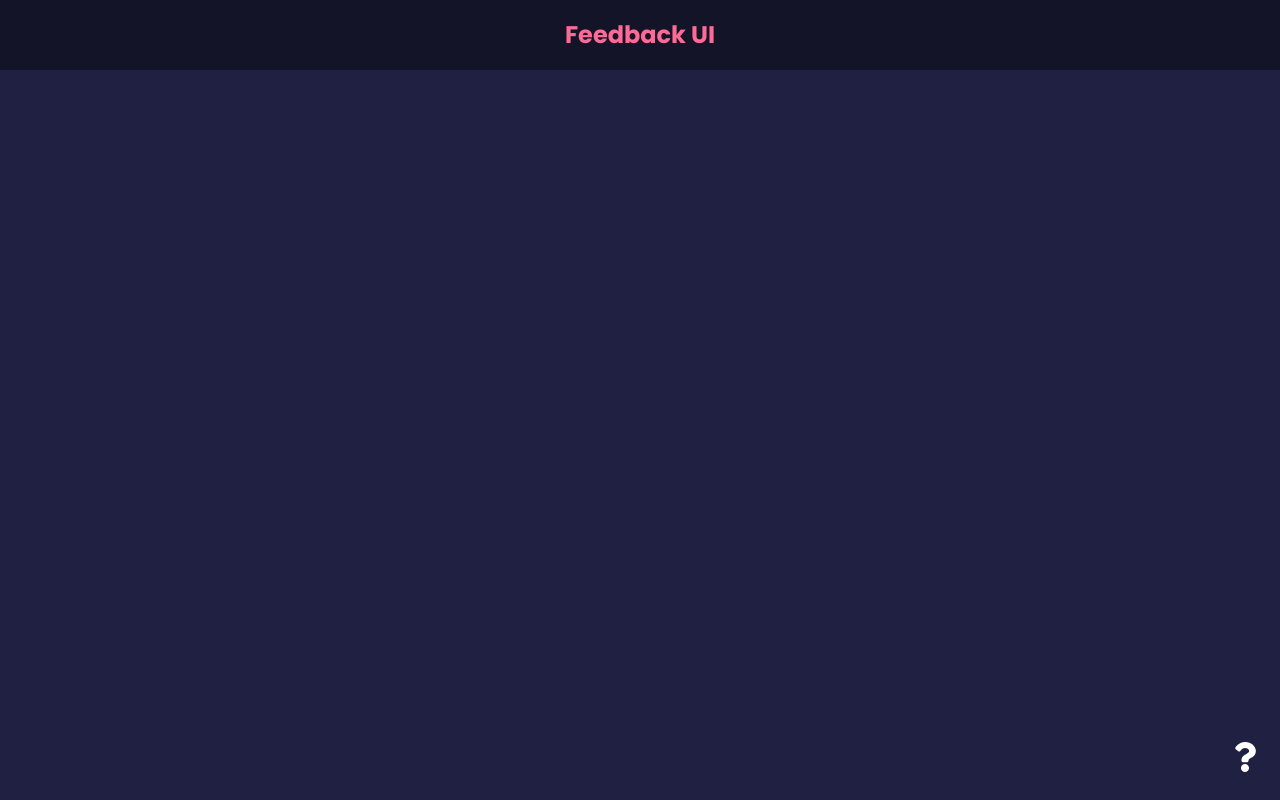
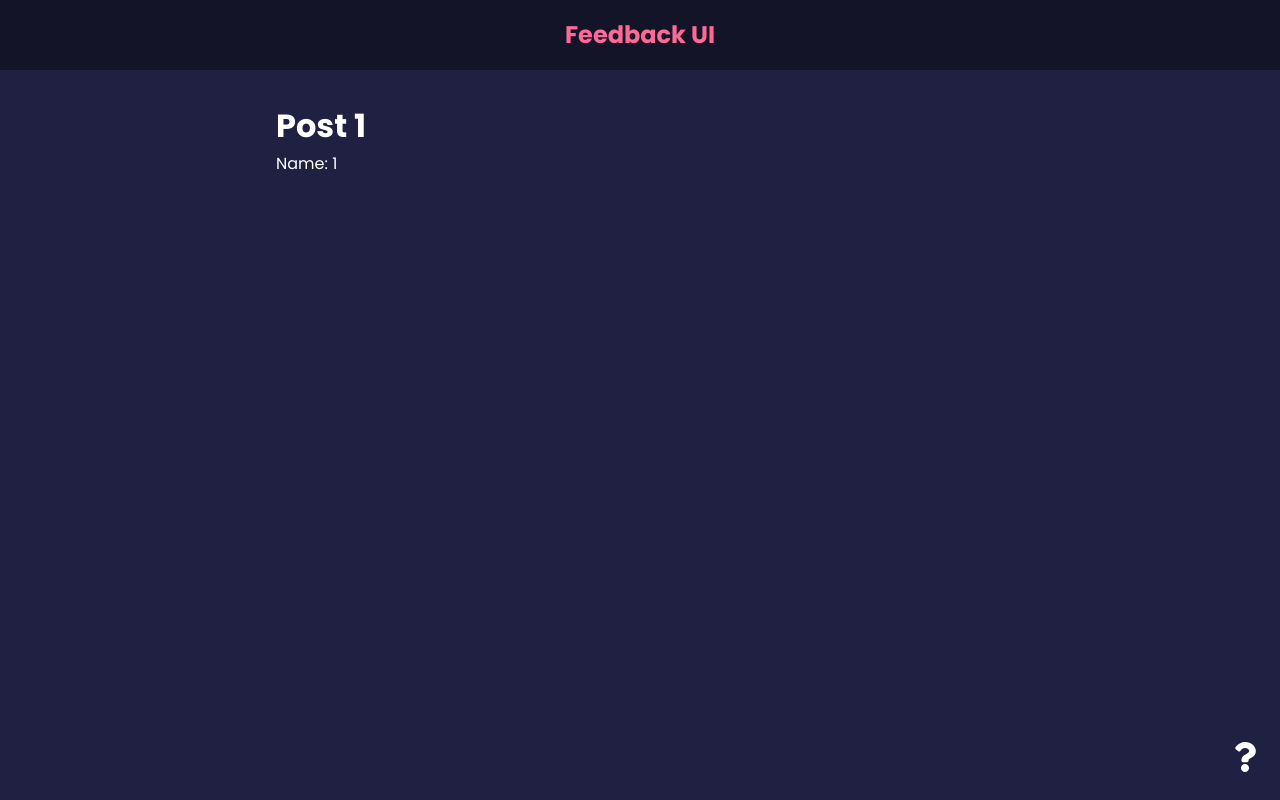
Before and after one commit to anubhavbagri/FeedbackApp-react, a React (Create React App) app: page /post/1/1 in a window 1280 px wide. Before the commit this address had no page. Built offline with nearby package versions, Linux system fonts and the light colour scheme; the HTML template or start-up script is replaced by a standard one.

Commit message:
feat:  useParams in react router

```diff
--- a/src/App.js
+++ b/src/App.js
@@ -8,6 +8,7 @@
 import FeedbackForm from './components/FeedbackForm';
 import AboutPage from './pages/AboutPage';
 import AboutIconLink from './components/AboutIconLink';
+import Post from './components/Post';
 
 function App() {
   const [feedback, setFeedback] = useState(FeedbackData);
@@ -46,6 +47,7 @@
           ></Route>
           {/* <Route path="/about">This is the about route</Route> */}
           <Route path="/about" element={<AboutPage />} />
+          <Route path="/post/:id/:name" element={<Post />} />
         </Routes>
         <AboutIconLink />
       </div>
--- /dev/null
+++ b/src/components/Post.jsx
@@ -0,0 +1,14 @@
+import { useParams } from 'react-router-dom';
+
+function Post() {
+  const params = useParams();
+
+  return (
+    <div>
+      <h1>Post {params.id}</h1>
+      <p>Name: {params.name}</p>
+    </div>
+  );
+}
+
+export default Post;
```
